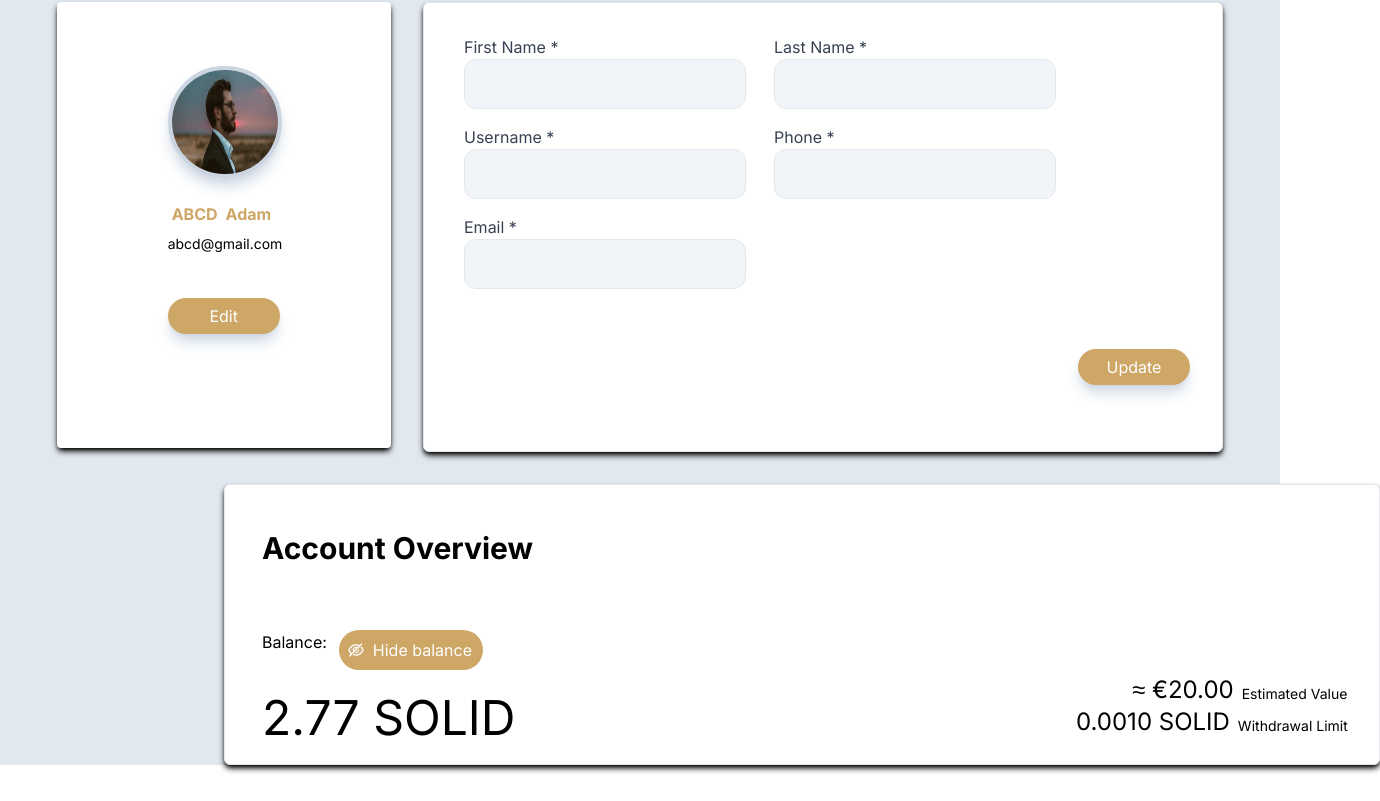
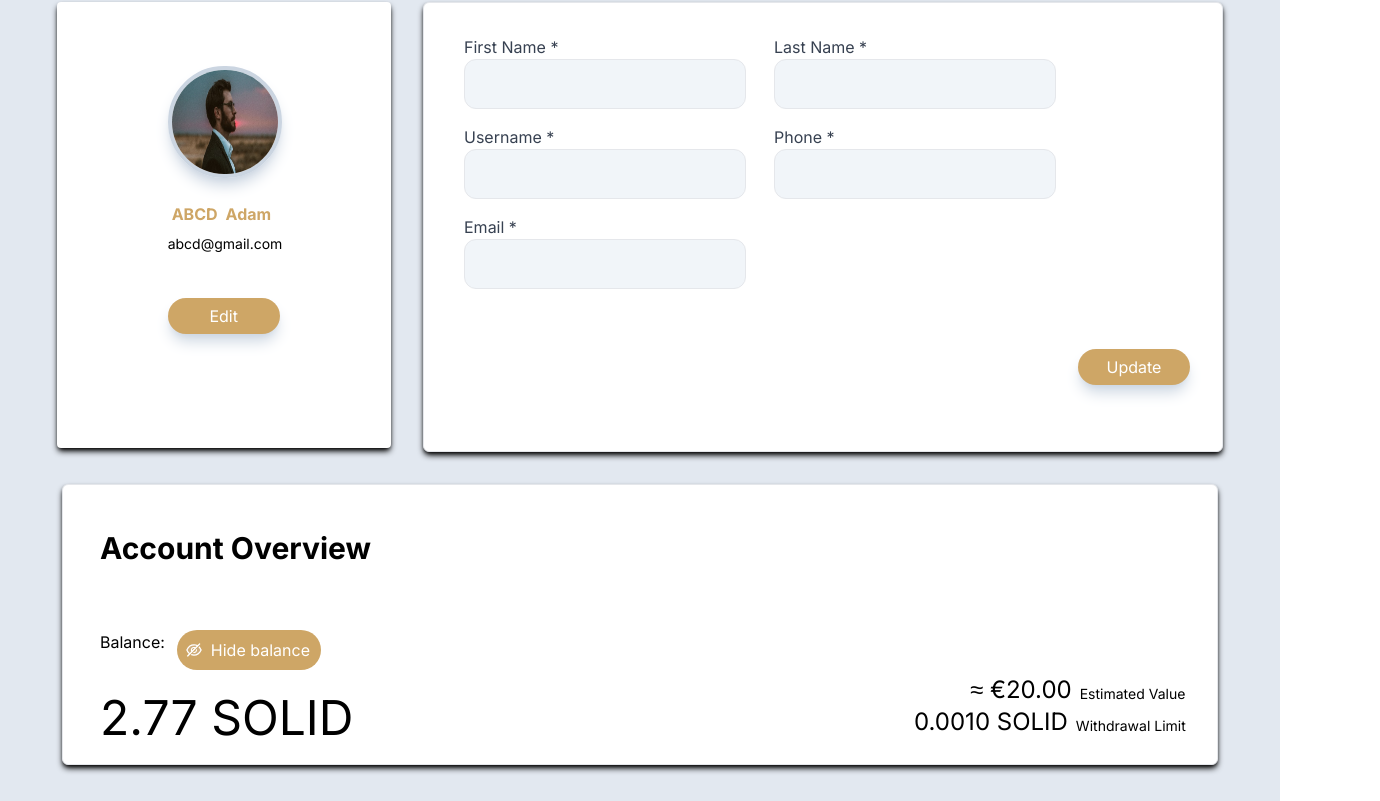
Before and after one commit to mayaniabhay/Gold-smart-chain, a Next.js app: page / in a window 1280 px wide. Shown: the part 222-1023 px from the top of the page, 1380 px wide, since content can reach past the window. Built offline with nearby package versions, Linux system fonts and the light colour scheme.

Commit message:
Add comet

```diff
--- a/src/app/exchange/ExchangePage.js
+++ b/src/app/exchange/ExchangePage.js
@@ -130,7 +130,7 @@ const ExchangePage = () => {
 
                     {/* 5 section */}
                     <div className='mt-2 md:flex gap-8 justify-center mb-16'>
-                        <div className='ml-2 md:ml-20 md:mt-8  rounded bg-white  md:w-[1100px] md:h-full  h-[490px]  shadow-md shadow-black'>
+                        <div className='ml-2 md:ml-20 md:mt-8  rounded bg-white  md:w-[1100px] md:h-full  h-full  shadow-md shadow-black'>
                             <table className="md:min-w-full  mt-10  ">
                                 <thead className=''>
                                     <tr className=''>
--- a/src/app/history/HistoryPage.js
+++ b/src/app/history/HistoryPage.js
@@ -75,7 +75,7 @@ const HistoryPage = () => {
 
                     {/* 4 section */}
                     <div className='mt-2 md:flex gap-8 justify-center mb-16'>
-                        <div className='ml-2 md:ml-20 md:mt-8  rounded bg-white  md:w-[1100px] md:h-[370px]  h-[490px]  shadow-md shadow-black'>
+                        <div className='ml-2 md:ml-20 md:mt-8  rounded bg-white  md:w-[1100px] md:h-full  h-full shadow-md shadow-black'>
                             <div>
                                 <table className="md:min-w-full  mt-10  ">
                                     <thead className=''>
--- a/src/app/rewards/RewardsPage.js
+++ b/src/app/rewards/RewardsPage.js
@@ -126,7 +126,7 @@ const RewardsPage = () => {
 
                     {/* 5 section */}
                     <div className='mt-2 md:flex gap-8 justify-center mb-16'>
-                        <div className='ml-2 md:ml-20 md:mt-8  rounded bg-white  md:w-[1100px] md:h-[370px]  h-[490px]  shadow-md shadow-black'>
+                        <div className='ml-2 md:ml-20 md:mt-8  rounded bg-white  md:w-[1100px] md:h-full w-full h-full  shadow-md shadow-black'>
                             <table className="md:min-w-full  mt-10  ">
                                 <thead className=''>
                                     <tr className=''>
--- a/src/app/security/SecurityPage.js
+++ b/src/app/security/SecurityPage.js
@@ -68,7 +68,7 @@ const SecurityPage = () => {
 
         {/* 3 section */}
       <div className='mt-5 md:flex gap-8 justify-center'>
-      <div className=' md:mt-8  rounded bg-white mb-5 md:w-[1100px] md:h-full  h-full w-full shadow-md shadow-black'>
+      <div className=' md:mt-8  rounded bg-white mb-5 md:w-[1100px] md:h-full   h-full w-full shadow-md shadow-black'>
           <div className=' mt-5 m-9'>
             <div className='flex'>
               <table className="md:min-w-full  mt-10  border border-gray-300">
--- a/src/components/HpmePage/HomePaje.js
+++ b/src/components/HpmePage/HomePaje.js
@@ -115,7 +115,8 @@ const HomePaje = () => {
                 </div>
 
                 {/* 3 section */}
-                <div className='bg-white shadow-md shadow-black   flex-col-reverse mt-5 items-center rounded-md md:w-[1156px] md:h-[281px] mb-9 md:mt-30 border  md:mt-8 md:ml-[14rem] flex justify-between'>
+               <div className='md:flex gap-8 justify-center  items-center '>
+               <div className='bg-white shadow-md shadow-black   flex-col-reverse mt-5 items-center rounded-md md:w-[1156px] md:h-[281px] mb-9 md:mt-30 border  md:mt-8  flex justify-between'>
                     <div className='md:flex md:gap-x-[23rem]'>
                         {/* leaf side */}
                         <div className='ml-8 mt-4 rounded   w-[350px] h-[250px] '>
@@ -159,6 +160,7 @@ const HomePaje = () => {
 
                     </div>
                 </div>
+               </div>
 
             </div>
 
```
